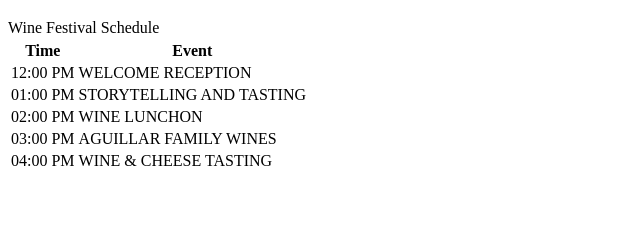
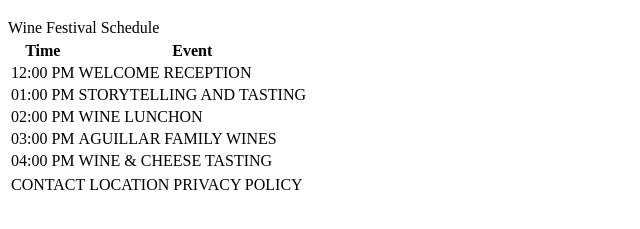
Before and after one commit to Shailendra9k/Wine_Festival_Schedule, a plain HTML site: page index.html in a window 1280 px wide. Shown: the part 61-290 px from the top of the page, without its empty margins (0-640 px from the left). Drawn offline with Linux system fonts and the light colour scheme.

Commit message:
footed added

```diff
--- a/index.html
+++ b/index.html
@@ -40,5 +40,14 @@
         </tr>
       </tbody>
     </table>
+    <footer>
+      <table>
+        <tr>
+          <td>CONTACT</td>
+          <td>LOCATION</td>
+          <td>PRIVACY POLICY</td>
+        </tr>
+      </table>
+    </footer>
   </body>
 </html>
```
